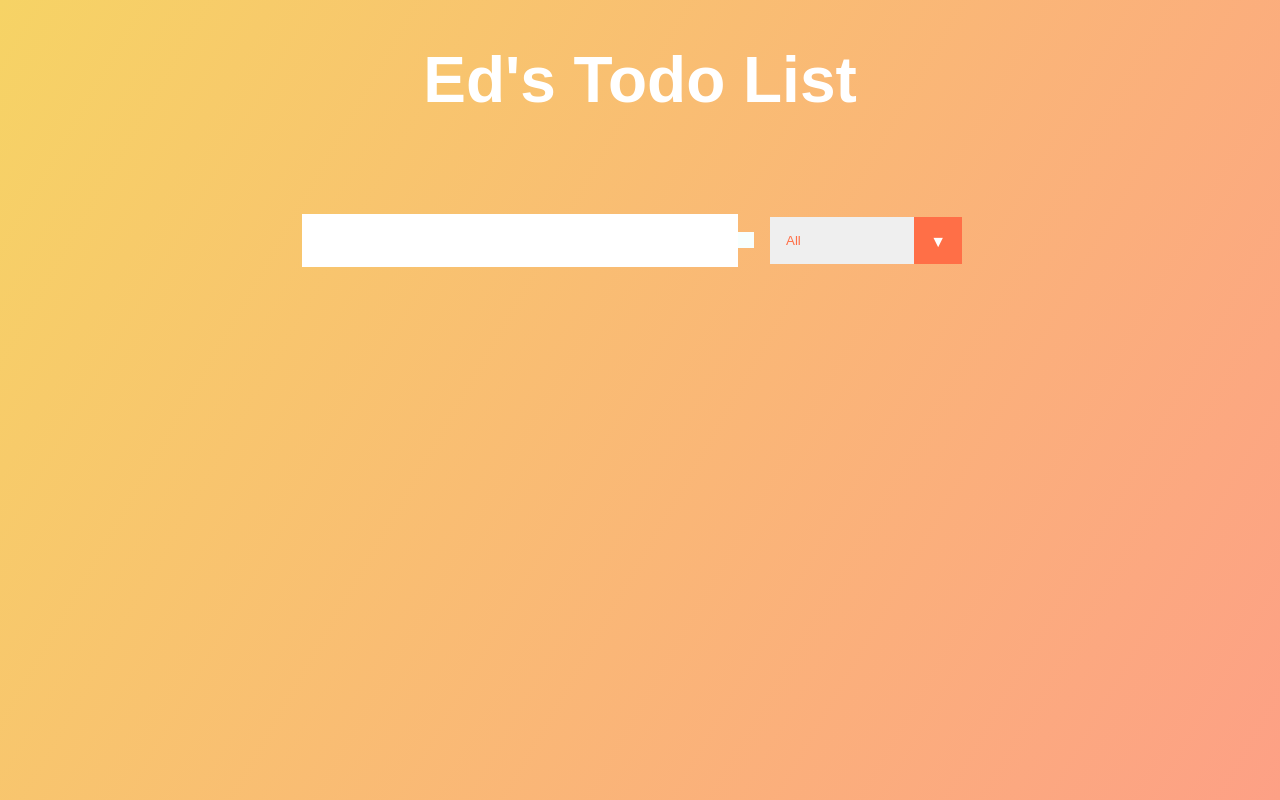
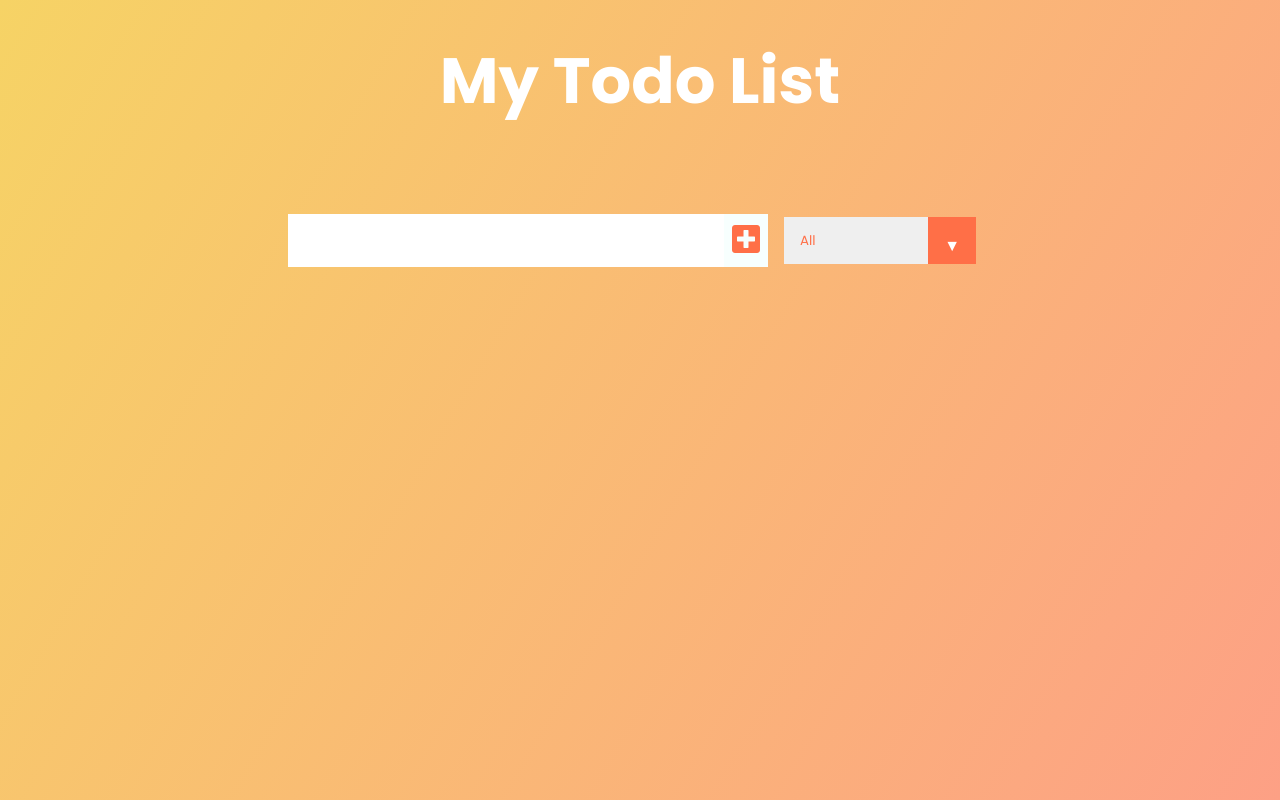
Before and after one commit to MaccKOT/yet-another-todo-list, a React (Create React App) app: page / in a window 1280 px wide. Built offline with nearby package versions, Linux system fonts and the light colour scheme.

Commit message:
Components splitting

```diff
--- a/public/index.html
+++ b/public/index.html
@@ -24,6 +24,16 @@
       work correctly both with client-side routing and a non-root public URL.
       Learn how to configure a non-root public URL by running `npm run build`.
     -->
+    <link
+      rel="stylesheet"
+      href="https://cdnjs.cloudflare.com/ajax/libs/font-awesome/5.14.0/css/all.min.css"
+      integrity="sha512-1PKOgIY59xJ8Co8+NE6FZ+LOAZKjy+KY8iq0G4B3CyeY6wYHN3yt9PW0XpSriVlkMXe40PTKnXrLnZ9+fkDaog=="
+      crossorigin="anonymous"
+    />
+    <link
+      href="https://fonts.googleapis.com/css2?family=Poppins:wght@300;400;500;700&display=swap"
+      rel="stylesheet"
+    />
     <title>React App</title>
   </head>
   <body>
--- a/src/App.js
+++ b/src/App.js
@@ -1,11 +1,15 @@
 import React from 'react';
 import './App.css';
-import Todo from './components/Todo';
+import Header from './components/Header';
+import Form from './components/Form';
+import TodoList from './components/TodoList';
 
 function App() {
   return (
     <div>
-      <Todo />
+      <Header />
+      <Form />
+      <TodoList />
     </div>
   );
 }
--- /dev/null
+++ b/src/components/Form.js
@@ -0,0 +1,19 @@
+import React from 'react';
+
+export default () => {
+  return (
+    <form>
+      <input type="text" className="todo-input" />
+      <button className="todo-button" type="submit">
+        <i className="fas fa-plus-square"></i>
+      </button>
+      <div className="select">
+        <select name="todos" className="filter-todo">
+          <option value="all">All</option>
+          <option value="completed">Completed</option>
+          <option value="uncompleted">Uncompleted</option>
+        </select>
+      </div>
+    </form>
+  );
+};
--- /dev/null
+++ b/src/components/Header.js
@@ -0,0 +1,9 @@
+import React from 'react';
+
+export default () => {
+  return (
+    <header>
+      <h1>My Todo List</h1>
+    </header>
+  );
+};
--- a/src/components/Todo.js
+++ /dev/null
@@ -1,27 +0,0 @@
-import React from 'react';
-
-export default () => {
-  return (
-    <div>
-      <header>
-        <h1>Ed's Todo List</h1>
-      </header>
-      <form>
-        <input type="text" className="todo-input" />
-        <button className="todo-button" type="submit">
-          <i className="fas fa-plus-square"></i>
-        </button>
-        <div className="select">
-          <select name="todos" className="filter-todo">
-            <option value="all">All</option>
-            <option value="completed">Completed</option>
-            <option value="uncompleted">Uncompleted</option>
-          </select>
-        </div>
-      </form>
-      <div className="todo-container">
-        <ul className="todo-list"></ul>
-      </div>
-    </div>
-  );
-};
--- /dev/null
+++ b/src/components/TodoList.js
@@ -0,0 +1,9 @@
+import React from 'react';
+
+export default () => {
+  return (
+    <div className="todo-container">
+      <ul className="todo-list"></ul>
+    </div>
+  );
+};
```
Also changed, not shown: 1 other file (tests, documents, lock files or other folders).
